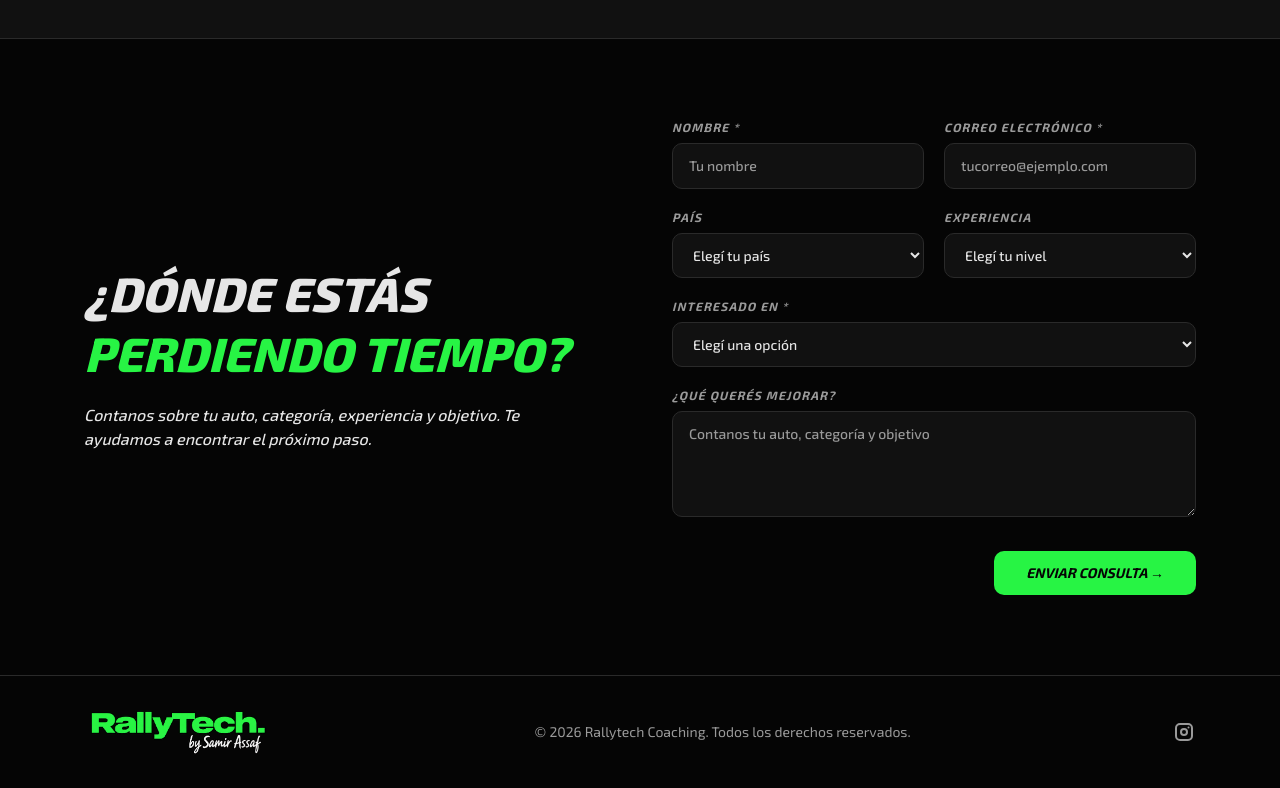
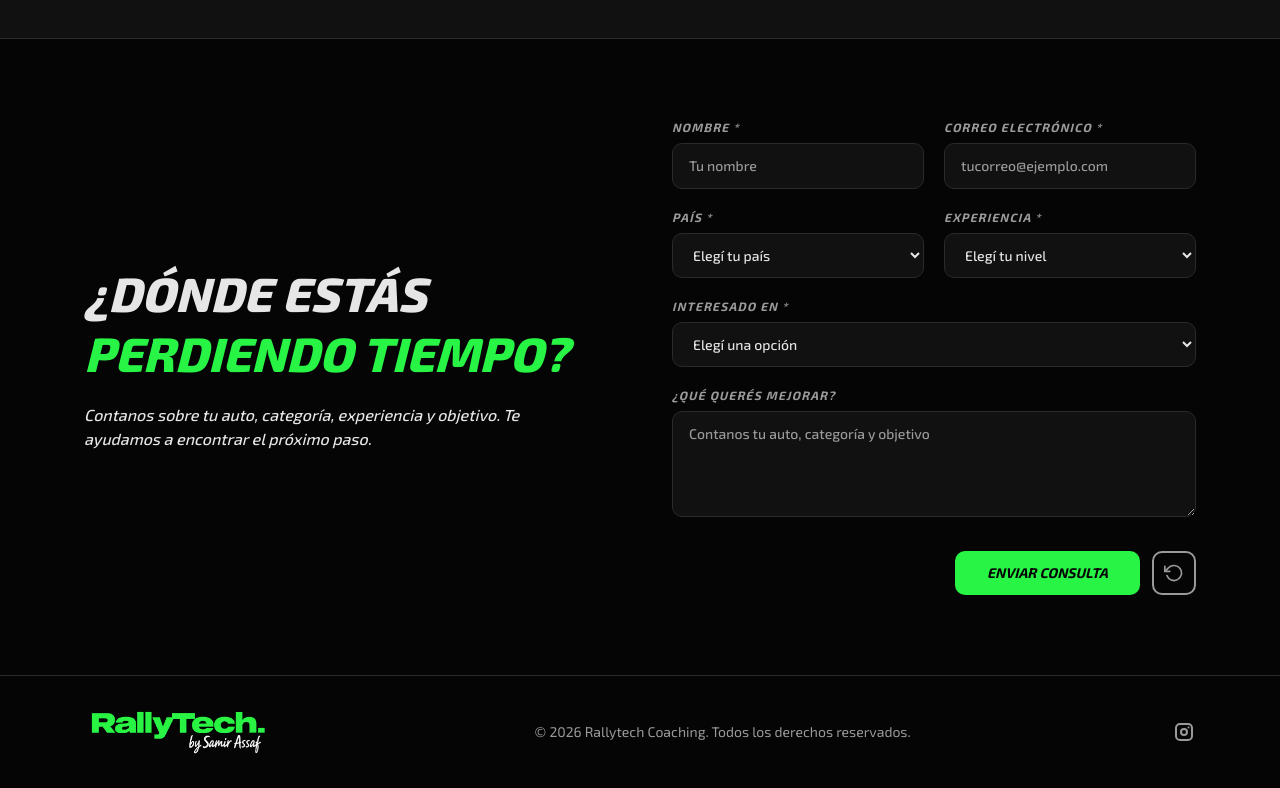
Before and after one commit to Sabba55/RallyTech-Coaching, a Next.js app: page / in a window 1280 px wide. Shown: the part 2315-3103 px from the top of the page. Built offline with nearby package versions, Linux system fonts and the light colour scheme.

Commit message:
16/10/2026 Fix: Ahora el form es obligatorio

```diff
--- a/src/actions/enviar-contacto.ts
+++ b/src/actions/enviar-contacto.ts
@@ -37,10 +37,17 @@ export async function enviarContacto(
   };
 
   // Validación en el servidor (no depender solo del navegador)
-  if (!valores.nombre || !valores.email || !valores.programa) {
+  if (
+    !valores.nombre ||
+    !valores.email ||
+    !valores.pais ||
+    !valores.experiencia ||
+    !valores.programa
+  ) {
     return {
       ok: false,
-      error: "Completá nombre, correo electrónico y el programa de interés.",
+      error:
+        "Completá nombre, correo electrónico, país, experiencia y el programa de interés.",
       valores,
     };
   }
@@ -51,11 +58,11 @@ export async function enviarContacto(
     return { ok: false, error: "Elegí una opción en \"Interesado en\".", valores };
   }
 
-  if (valores.pais && !PAISES.includes(valores.pais)) {
-  return { ok: false, error: "Elegí un país de la lista.", valores };
+  if (!PAISES.includes(valores.pais)) {
+    return { ok: false, error: "Elegí un país de la lista.", valores };
   }
 
-  if (valores.experiencia && !(valores.experiencia in EXPERIENCIA_LABEL)) {
+  if (!(valores.experiencia in EXPERIENCIA_LABEL)) {
     return { ok: false, error: "Elegí una opción de experiencia válida.", valores };
   }
 
@@ -78,8 +85,8 @@ export async function enviarContacto(
       text: [
         `Nombre: ${valores.nombre}`,
         `Correo: ${valores.email}`,
-        `País: ${valores.pais || "(sin indicar)"}`,
-        `Experiencia: ${EXPERIENCIA_LABEL[valores.experiencia] ?? "(sin indicar)"}`,
+        `País: ${valores.pais}`,
+        `Experiencia: ${EXPERIENCIA_LABEL[valores.experiencia]}`,
         `Interesado en: ${OPCIONES[valores.programa]}`,
         "",
         "¿Qué quiere mejorar?",
--- a/src/components/sections/Contacto.tsx
+++ b/src/components/sections/Contacto.tsx
@@ -1,6 +1,6 @@
 "use client";
 
-import { useActionState } from "react";
+import { useActionState, useState } from "react";
 import programas from "@/data/programas.json";
 import { enviarContacto } from "@/actions/enviar-contacto";
 import type { RespuestaContacto } from "@/types/contacto";
@@ -15,6 +15,16 @@ export default function Contacto() {
     enviarContacto,
     null
   );
+
+  // Reiniciar: remonta el formulario y oculta el mensaje y los valores del último envío
+  const [claveForm, setClaveForm] = useState(0);
+  const [estadoOculto, setEstadoOculto] = useState<RespuestaContacto | null>(null);
+  const estadoVisible = estado === estadoOculto ? null : estado;
+
+  function reiniciar() {
+    setEstadoOculto(estado);
+    setClaveForm((k) => k + 1);
+  }
 
   return (
     <section id="contacto" className="scroll-mt-20 border-t border-gris-700 py-20">
@@ -32,8 +42,8 @@ export default function Contacto() {
         </div>
 
         {/* Columna derecha: formulario */}
-        <form action={accion} className="space-y-5">
-          {estado?.ok && (
+        <form key={claveForm} action={accion} className="space-y-5">
+          {estadoVisible?.ok && (
             <p
               role="status"
               className="rounded-[10px] border border-verde bg-verde/10 px-4 py-3 text-sm text-verde"
@@ -41,12 +51,12 @@ export default function Contacto() {
               ¡Consulta enviada! Te respondemos a la brevedad.
             </p>
           )}
-          {estado && !estado.ok && (
+          {estadoVisible && !estadoVisible.ok && (
             <p
               role="alert"
               className="rounded-[10px] border border-red-500/60 bg-red-500/10 px-4 py-3 text-sm text-red-400"
             >
-              {estado.error}
+              {estadoVisible.error}
             </p>
           )}
 
@@ -64,7 +74,7 @@ export default function Contacto() {
                 maxLength={100}
                 autoComplete="name"
                 placeholder="Tu nombre"
-                defaultValue={estado?.valores?.nombre}
+                defaultValue={estadoVisible?.valores?.nombre}
                 className={campo}
                 />
             </div>
@@ -81,7 +91,7 @@ export default function Contacto() {
                 maxLength={150}
                 autoComplete="email"
                 placeholder="tucorreo@ejemplo.com"
-                defaultValue={estado?.valores?.email}
+                defaultValue={estadoVisible?.valores?.email}
                 className={campo}
                 />
             </div>
@@ -91,16 +101,19 @@ export default function Contacto() {
             <div className="grid gap-5 sm:grid-cols-2">
               <div>
                 <label htmlFor="pais" className={etiqueta}>
-                  País
+                  País *
                 </label>
                 <select
                   id="pais"
                   name="pais"
+                  required
                   autoComplete="country-name"
-                  defaultValue={estado?.valores?.pais ?? ""}
+                  defaultValue={estadoVisible?.valores?.pais ?? ""}
                   className={`${campo} select-rally`}
                 >
-                  <option value="">Elegí tu país</option>
+                  <option value="" disabled>
+                    Elegí tu país
+                  </option>
                   {PAISES.map((p) => (
                     <option key={p} value={p}>
                       {p}
@@ -111,15 +124,18 @@ export default function Contacto() {
 
               <div>
                 <label htmlFor="experiencia" className={etiqueta}>
-                  Experiencia
+                  Experiencia *
                 </label>
                 <select
                   id="experiencia"
                   name="experiencia"
-                  defaultValue={estado?.valores?.experiencia ?? ""}
+                  required
+                  defaultValue={estadoVisible?.valores?.experiencia ?? ""}
                   className={`${campo} select-rally`}
                 >
-                  <option value="">Elegí tu nivel</option>
+                  <option value="" disabled>
+                    Elegí tu nivel
+                  </option>
                   {EXPERIENCIAS.map((e) => (
                     <option key={e.value} value={e.value}>
                       {e.label}
@@ -137,7 +153,7 @@ export default function Contacto() {
                 id="programa"
                 name="programa"
                 required
-                defaultValue={estado?.valores?.programa ?? ""}
+                defaultValue={estadoVisible?.valores?.programa ?? ""}
                 className={`${campo} select-rally`}
                 >
                 <option value="" disabled>
@@ -162,7 +178,7 @@ export default function Contacto() {
                 rows={4}
                 maxLength={2000}
                 placeholder="Contanos tu auto, categoría y objetivo"
-                defaultValue={estado?.valores?.mensaje}
+                defaultValue={estadoVisible?.valores?.mensaje}
                 className={campo}
                 />
             </div>
@@ -174,11 +190,11 @@ export default function Contacto() {
           </div>
 
           {/* Contenedor del botón */}
-          <div className="flex justify-end pt-2">
+          <div className="flex items-center justify-end gap-3 pt-2">
             <button
               type="submit"
               disabled={enviando}
-              className="inline-flex cursor-pointer items-center gap-2 rounded-[10px] bg-verde px-8 py-3 text-sm font-bold uppercase text-negro transition duration-200 enabled:hover: enabled:hover:shadow-[0_0_18px_rgba(57,255,20,0.6)] disabled:cursor-not-allowed disabled:opacity-70"
+              className="inline-flex cursor-pointer items-center gap-2 rounded-[10px] bg-verde px-8 py-3 text-sm font-bold uppercase text-negro transition duration-200 enabled:hover:shadow-[0_0_18px_rgba(57,255,20,0.6)] disabled:cursor-not-allowed disabled:opacity-70"
             >
               {enviando ? (
                 <>
@@ -189,8 +205,32 @@ export default function Contacto() {
                   Enviando…
                 </>
               ) : (
-                "Enviar consulta →"
+                "Enviar consulta"
               )}
+            </button>
+
+            {/* Botón de reinicio */}
+            <button
+              type="button"
+              onClick={reiniciar}
+              disabled={enviando}
+              aria-label="Reiniciar formulario"
+              title="Reiniciar formulario"
+              className="inline-flex h-11 w-11 cursor-pointer items-center justify-center rounded-[10px] border-2 border-gris-400 text-gris-400 transition duration-200 enabled:hover:border-verde enabled:hover:text-verde disabled:cursor-not-allowed disabled:opacity-70"
+            >
+              <svg
+                viewBox="0 0 24 24"
+                className="h-5 w-5"
+                fill="none"
+                stroke="currentColor"
+                strokeWidth="2"
+                strokeLinecap="round"
+                strokeLinejoin="round"
+                aria-hidden
+              >
+                <polyline points="1 4 1 10 7 10" />
+                <path d="M3.51 15a9 9 0 1 0 2.13-9.36L1 10" />
+              </svg>
             </button>
           </div>
         </form>
```
